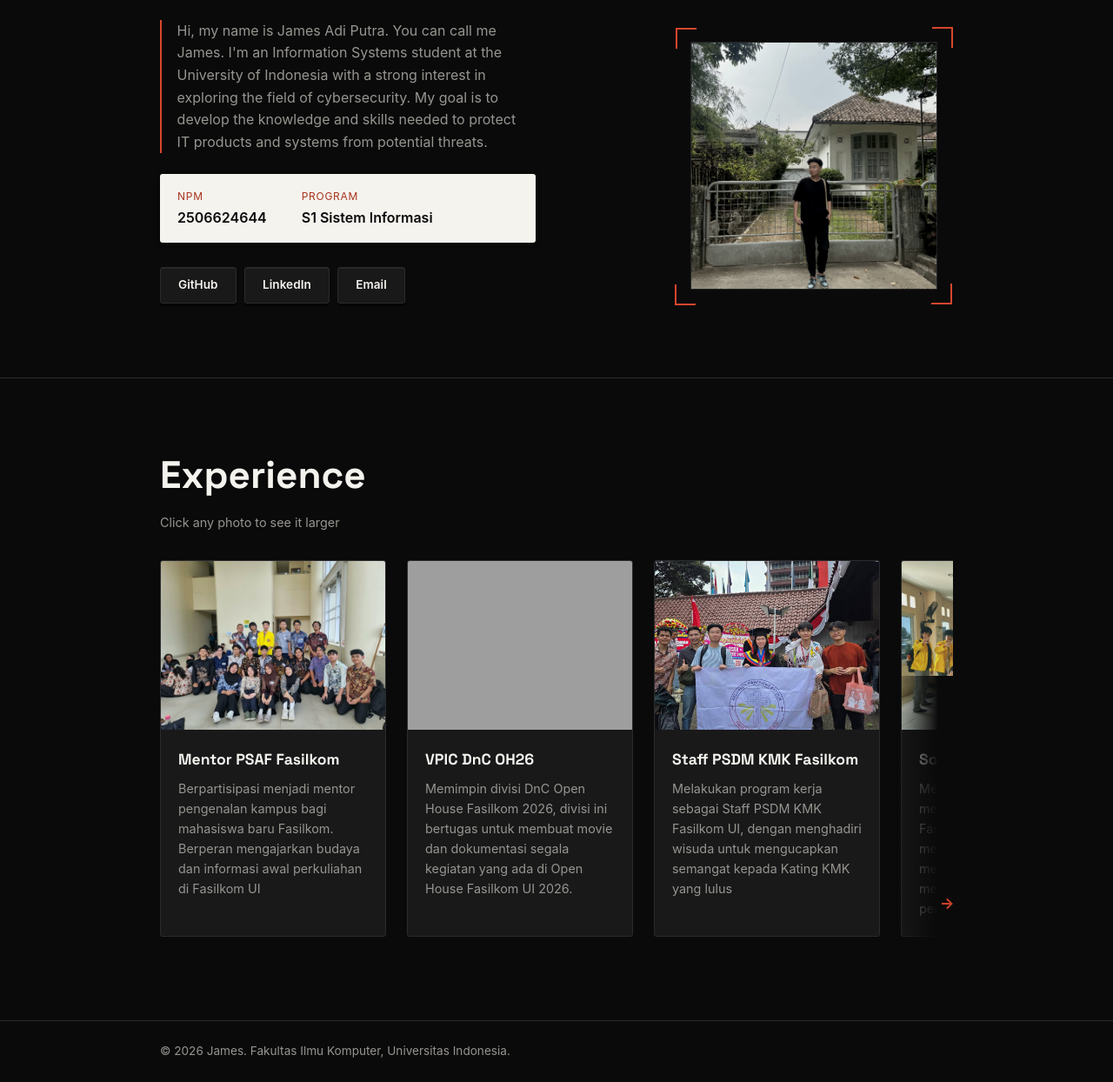
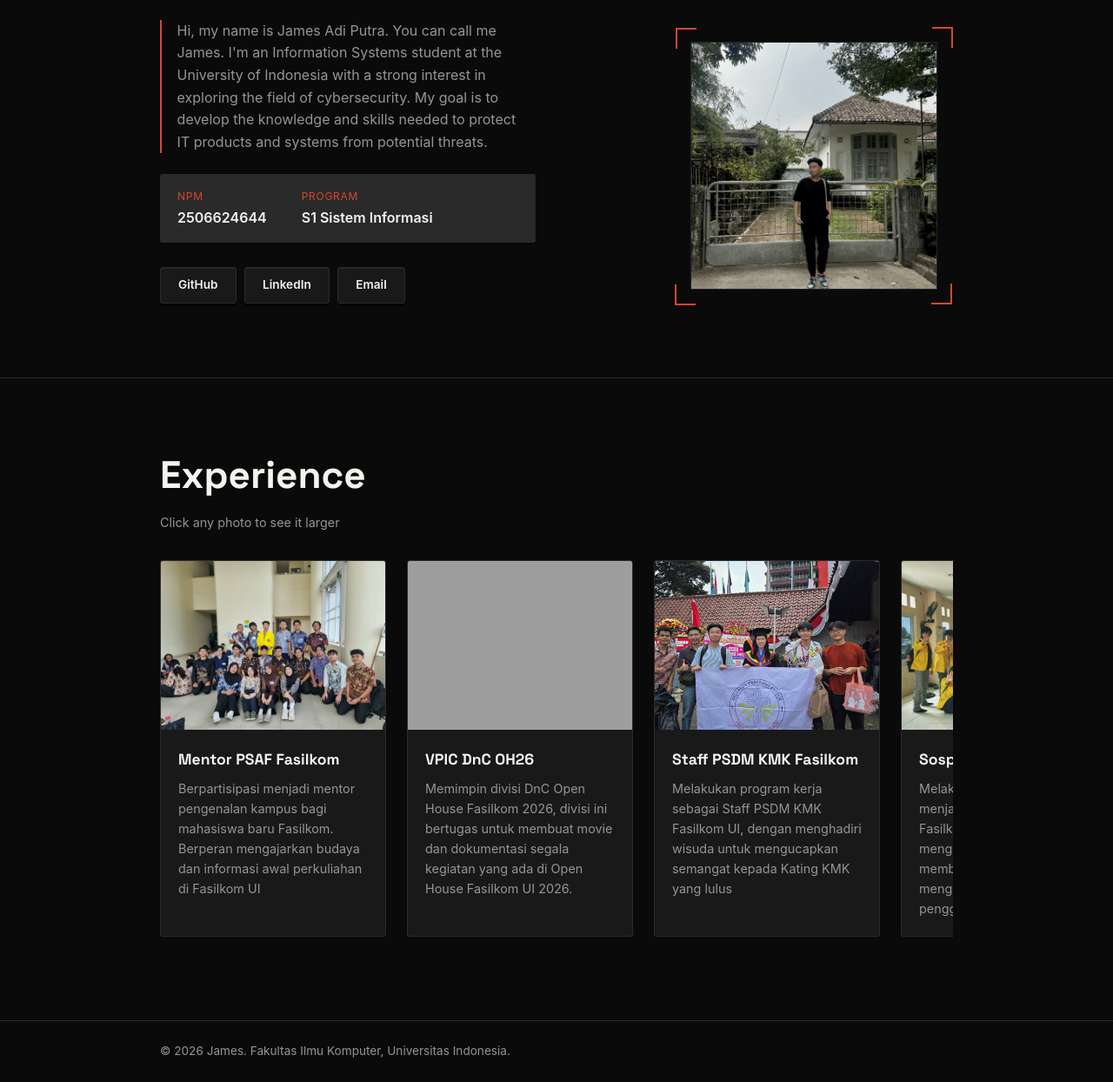
Before and after one commit to James-Adi-Putra/myportofolio, a Django app: page / in a window 1280 px wide. Shown: the part 278-1522 px from the top of the page at 87% size. Run offline with Django 5.2, Linux system fonts and the light colour scheme; grey boxes are pictures that could not be loaded.

Commit message:
Update CSS color for name and NPM text

```diff
--- a/static/css/style.css
+++ b/static/css/style.css
@@ -166,7 +166,7 @@ h1, .brand {
     margin-bottom: 1.75rem;
     padding: 1rem 1.25rem;
     border-radius: var(--radius);
-    background-color: var(--ink);
+    background-color: #2a2a2b;
     box-shadow: 0 2px 6px rgba(0, 0, 0, 0.3);
     transition: transform 0.2s ease, box-shadow 0.2s ease;
 }
@@ -180,13 +180,13 @@ h1, .brand {
     font-size: 0.75rem;
     text-transform: uppercase;
     letter-spacing: 0.06em;
-    color: var(--accent-dark);
+    color: var(--accent);
     margin-bottom: 0.15rem;
 }
 
 .meta-row dd {
     font-weight: 600;
-    color: var(--paper);
+    color: var(--ink);
 }
 
 .social-links {
@@ -383,40 +383,6 @@ h1, .brand {
     margin-bottom: 2rem;
 }
 
-.experience .container {
-    position: relative;
-}
-
-.experience .container::after {
-    content: "";
-    position: absolute;
-    right: 1.5rem;
-    bottom: 1rem;
-    width: 70px;
-    height: 300px;
-    background: linear-gradient(to right, transparent, var(--paper) 75%);
-    pointer-events: none;
-    z-index: 2;
-}
-
-.experience .container::before {
-    content: "\2192";
-    position: absolute;
-    right: 1.75rem;
-    bottom: 2.5rem;
-    color: var(--accent);
-    font-size: 1.1rem;
-    font-weight: 700;
-    z-index: 3;
-    animation: scroll-hint 1.5s ease-in-out infinite;
-    pointer-events: none;
-}
-
-@keyframes scroll-hint {
-    0%, 100% { transform: translateX(0); opacity: 0.4; }
-    50% { transform: translateX(6px); opacity: 1; }
-}
-
 .experience-scroll {
     display: flex;
     gap: 1.5rem;
@@ -534,9 +500,4 @@ h1, .brand {
     .section-title {
         font-size: 2rem;
     }
-
-    .experience .container::after,
-    .experience .container::before {
-        display: none;
-    }
 }
```
Also changed, not shown: static/img/github.svg (added), static/img/gmail.svg (added), static/img/instagram.svg (added).
